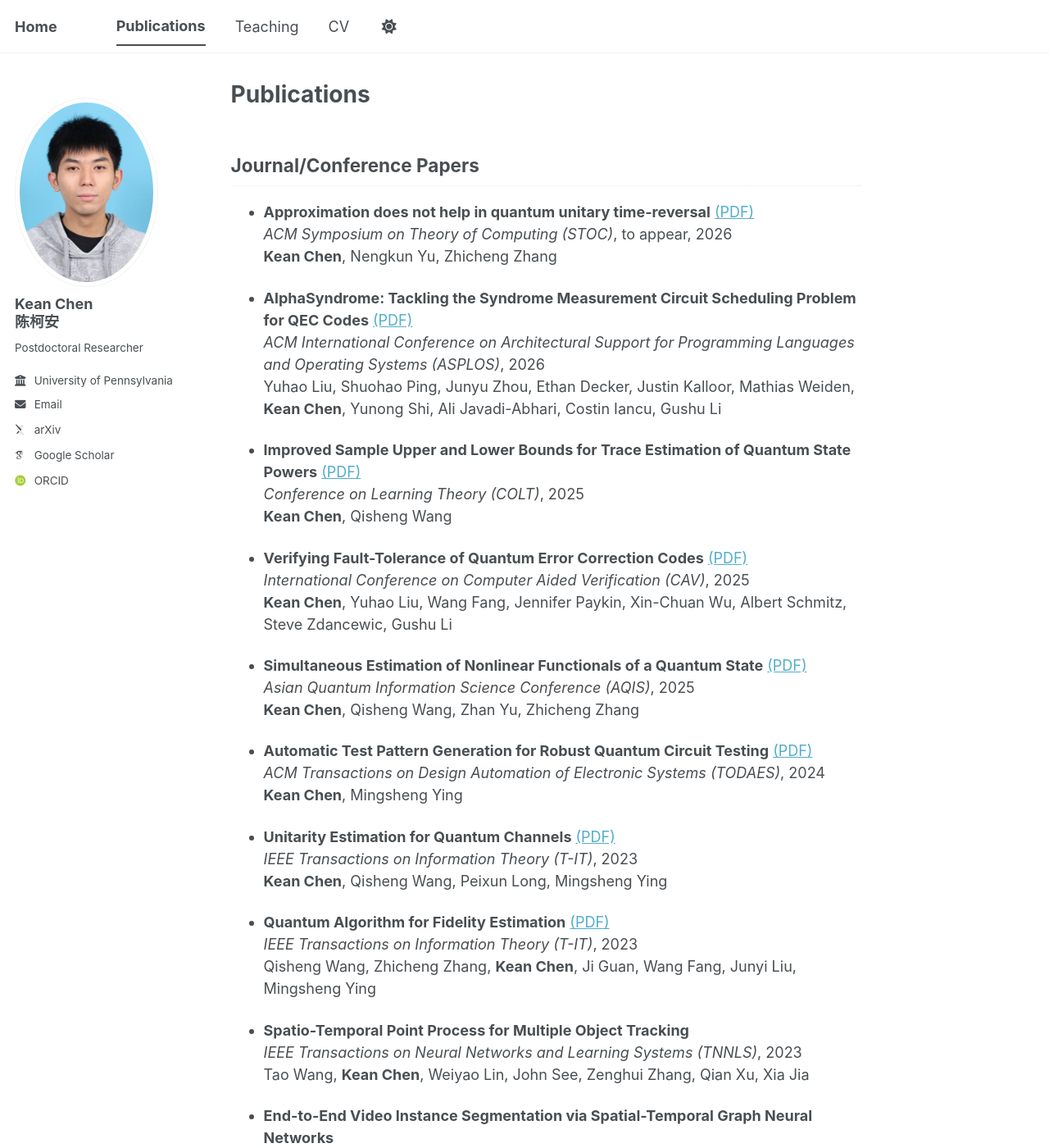
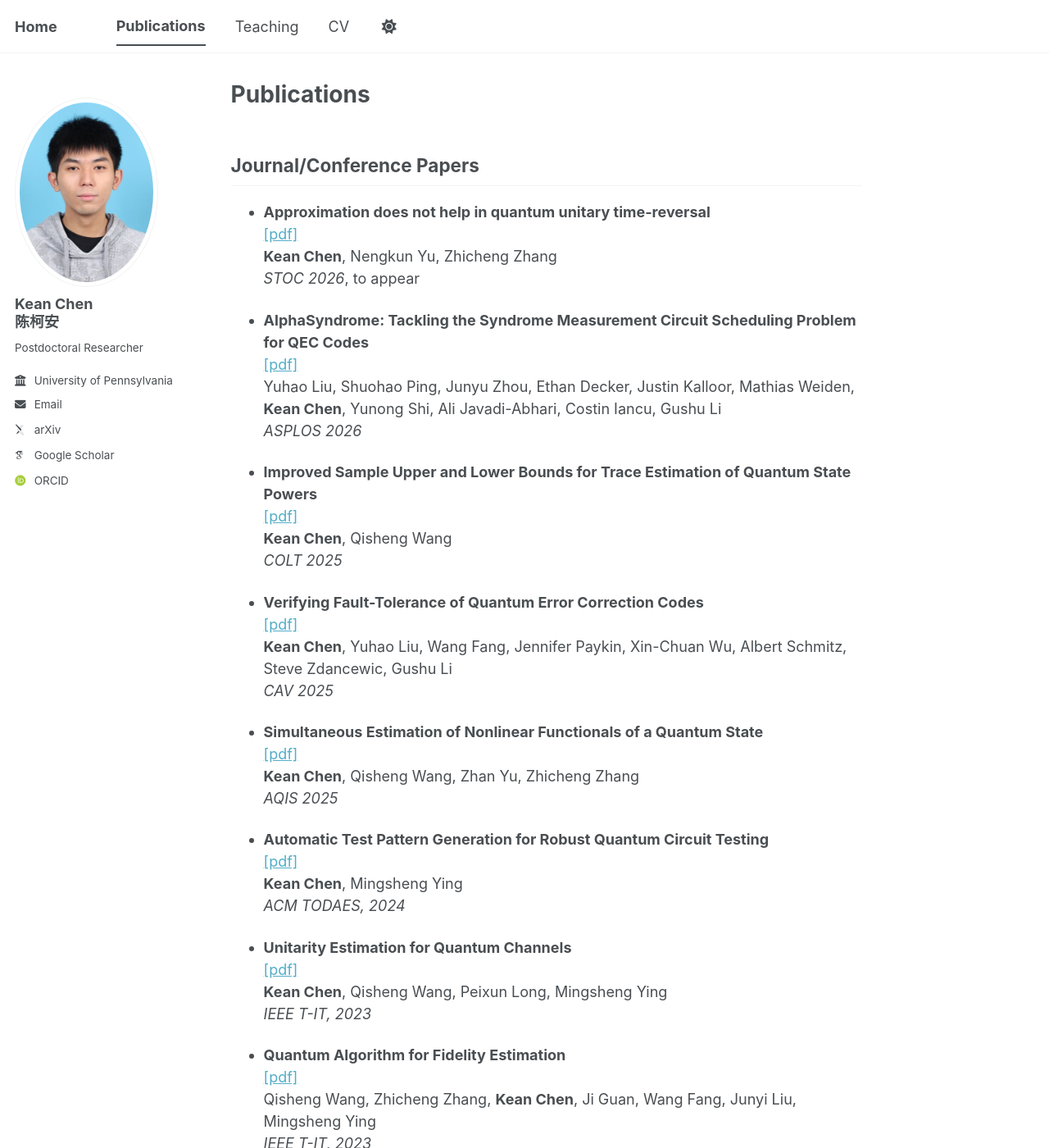
Before and after one commit to cccorn/cccorn.github.io, a Jekyll site: the page built from _pages/publications.md, in a window 1280 px wide and 1400 px high. Shown: the whole window at 82% size. Built offline with Jekyll 4.4.1, drawn with Linux system fonts in a browser that asks for light colours; some web fonts are replaced; a script bundle is joined from its source files by our own code; library files that are not in the unit come from our copies.

Commit message:
Update publications.md

```diff
--- a/_pages/publications.md
+++ b/_pages/publications.md
@@ -7,37 +7,45 @@ author_profile: true
 
 ## Journal/Conference Papers
 
-- **Approximation does not help in quantum unitary time-reversal** [(PDF)](/papers/Approximation_does_not_help_in_quantum_unitary_time_reversal.pdf)
-*ACM Symposium on Theory of Computing (STOC)*, to appear, 2026
+- **Approximation does not help in quantum unitary time-reversal**
+[[pdf]](/papers/Approximation_does_not_help_in_quantum_unitary_time_reversal.pdf)
 **Kean Chen**, Nengkun Yu, Zhicheng Zhang
+*STOC 2026*, to appear
 
-- **AlphaSyndrome: Tackling the Syndrome Measurement Circuit Scheduling Problem for QEC Codes** [(PDF)](/papers/AlphaSyndrome_Tackling_the_Syndrome_Measurement_Circuit_Scheduling_Problem_for_QEC_Codes.pdf)
-*ACM International Conference on Architectural Support for Programming Languages and Operating Systems (ASPLOS)*, 2026
+- **AlphaSyndrome: Tackling the Syndrome Measurement Circuit Scheduling Problem for QEC Codes**
+[[pdf]](/papers/AlphaSyndrome_Tackling_the_Syndrome_Measurement_Circuit_Scheduling_Problem_for_QEC_Codes.pdf)
 Yuhao Liu, Shuohao Ping, Junyu Zhou, Ethan Decker, Justin Kalloor, Mathias Weiden, **Kean Chen**, Yunong Shi, Ali Javadi-Abhari, Costin Iancu, Gushu Li
+*ASPLOS 2026*
 
-- **Improved Sample Upper and Lower Bounds for Trace Estimation of Quantum State Powers** [(PDF)](/papers/Improved_Sample_Upper_and_Lower_Bounds_for_Trace_Estimation_of_Quantum_State_Powers.pdf)
-*Conference on Learning Theory (COLT)*, 2025
+- **Improved Sample Upper and Lower Bounds for Trace Estimation of Quantum State Powers**
+[[pdf]](/papers/Improved_Sample_Upper_and_Lower_Bounds_for_Trace_Estimation_of_Quantum_State_Powers.pdf)
 **Kean Chen**, Qisheng Wang
+*COLT 2025*
 
-- **Verifying Fault-Tolerance of Quantum Error Correction Codes** [(PDF)](/papers/Verifying_Fault-Tolerance_of_Quantum_Error_Correction_Codes.pdf)
-*International Conference on Computer Aided Verification (CAV)*, 2025
+- **Verifying Fault-Tolerance of Quantum Error Correction Codes**
+[[pdf]](/papers/Verifying_Fault-Tolerance_of_Quantum_Error_Correction_Codes.pdf)
 **Kean Chen**, Yuhao Liu, Wang Fang, Jennifer Paykin, Xin-Chuan Wu, Albert Schmitz, Steve Zdancewic, Gushu Li
+*CAV 2025*
 
-- **Simultaneous Estimation of Nonlinear Functionals of a Quantum State** [(PDF)](/papers/Simultaneous_estimation_of_nonlinear_functionals_of_a_quantum_state.pdf)
-*Asian Quantum Information Science Conference (AQIS)*, 2025
+- **Simultaneous Estimation of Nonlinear Functionals of a Quantum State**
+[[pdf]](/papers/Simultaneous_estimation_of_nonlinear_functionals_of_a_quantum_state.pdf)
 **Kean Chen**, Qisheng Wang, Zhan Yu, Zhicheng Zhang
+*AQIS 2025*
 
-- **Automatic Test Pattern Generation for Robust Quantum Circuit Testing** [(PDF)](/papers/Automatic_Test_Pattern_Generation_for_Robust_Quantum_Circuit_Testing.pdf)
-*ACM Transactions on Design Automation of Electronic Systems (TODAES)*, 2024
+- **Automatic Test Pattern Generation for Robust Quantum Circuit Testing**
+[[pdf]](/papers/Automatic_Test_Pattern_Generation_for_Robust_Quantum_Circuit_Testing.pdf)
 **Kean Chen**, Mingsheng Ying
+*ACM TODAES, 2024*
 
-- **Unitarity Estimation for Quantum Channels** [(PDF)](/papers/Unitarity_estimation_for_quantum_channels.pdf)
-*IEEE Transactions on Information Theory (T-IT)*, 2023
+- **Unitarity Estimation for Quantum Channels**
+[[pdf]](/papers/Unitarity_estimation_for_quantum_channels.pdf)
 **Kean Chen**, Qisheng Wang, Peixun Long, Mingsheng Ying
+*IEEE T-IT, 2023*
 
-- **Quantum Algorithm for Fidelity Estimation** [(PDF)](/papers/Quantum_Algorithm_for_Fidelity_Estimation.pdf)
-*IEEE Transactions on Information Theory (T-IT)*, 2023
+- **Quantum Algorithm for Fidelity Estimation**
+[[pdf]](/papers/Quantum_Algorithm_for_Fidelity_Estimation.pdf)
 Qisheng Wang, Zhicheng Zhang, **Kean Chen**, Ji Guan, Wang Fang, Junyi Liu, Mingsheng Ying
+*IEEE T-IT, 2023*
 
 - **Spatio-Temporal Point Process for Multiple Object Tracking**
 *IEEE Transactions on Neural Networks and Learning Systems (TNNLS)*, 2023
```
